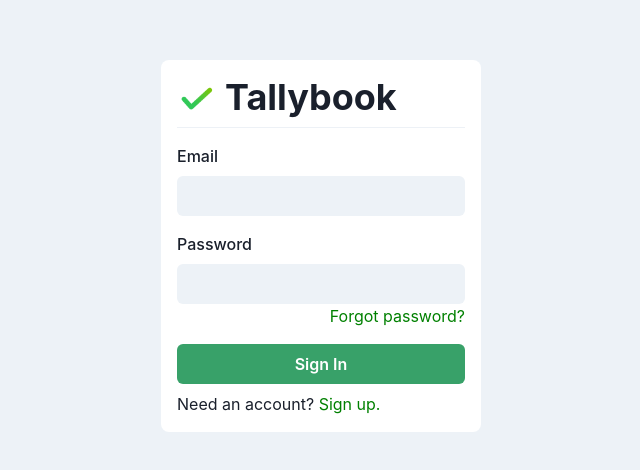
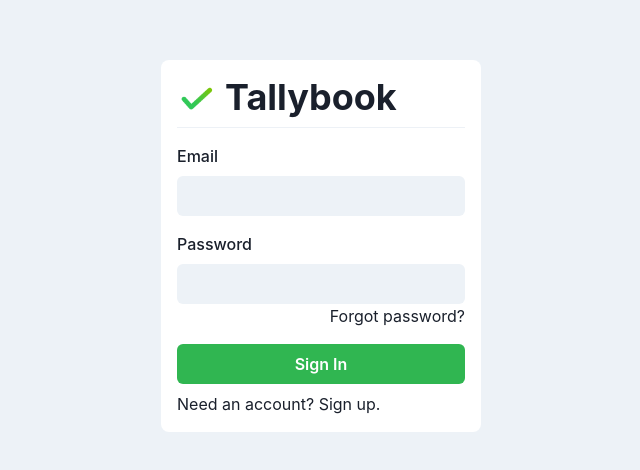
Before and after one commit to mbickers/tallybook, a React (Create React App) app in the folder web/: page /signin in a window 1280 px wide. Shown: the part 154-624 px from the top of the page, without its empty margins (319-959 px from the left). Built offline with nearby package versions, Linux system fonts and the light colour scheme; no server answers.

Commit message:
Added accent color

```diff
--- a/web/src/App.tsx
+++ b/web/src/App.tsx
@@ -1,7 +1,9 @@
 import {
   BrowserRouter, Routes, Route, Navigate,
 } from 'react-router-dom';
-import { Box, ChakraProvider, Heading } from '@chakra-ui/react';
+import {
+  Box, ChakraProvider, extendTheme, Heading,
+} from '@chakra-ui/react';
 import TallyDetail from './components/TallyDetail';
 import { FirebaseProvider } from './providers/FirebaseProvider';
 import Tallies from './pages/Tallies';
@@ -10,9 +12,26 @@ import SignUp from './pages/SignUp';
 import ForgotPassword from './pages/ForgotPassword';
 import ResetPassword from './pages/ResetPassword';
 
+const theme = extendTheme({
+  colors: {
+    accent: {
+      50: '#e2fdea',
+      100: '#bdf0cb',
+      200: '#98e6ac',
+      300: '#70da8b',
+      400: '#49cf6b',
+      500: '#30b651',
+      600: '#238e3e',
+      700: '#16652b',
+      800: '#083e18',
+      900: '#001602',
+    },
+  },
+});
+
 function App() {
   return (
-    <ChakraProvider>
+    <ChakraProvider theme={theme}>
       <FirebaseProvider>
         <Box bg="gray.100" minH="100vh">
           <BrowserRouter>
--- a/web/src/components/EditEntryModal.tsx
+++ b/web/src/components/EditEntryModal.tsx
@@ -37,7 +37,7 @@ export default function EditEntryModal({
               <ModalFooter>
                 <HStack>
                   <Button variant="ghost" mr="1rem" onClick={onClose}>Cancel</Button>
-                  <Button colorScheme="green" type="submit">
+                  <Button colorScheme="accent" type="submit">
                     {mode === 'Add' ? 'Add Entry' : 'Done'}
                   </Button>
                 </HStack>
--- a/web/src/components/TallyList.tsx
+++ b/web/src/components/TallyList.tsx
@@ -12,7 +12,7 @@ function TallyInput({ kind, value, updateValue }: { kind: TallyKind, value: numb
   switch (kind) {
     case TallyKind.Completion:
       if (value === 1) {
-        return <IconButton w="1rem" icon={<CheckIcon />} aria-label="complete tally" colorScheme="green" onClick={() => updateValue(0)} />;
+        return <IconButton w="1rem" icon={<CheckIcon />} aria-label="complete tally" colorScheme="accent" onClick={() => updateValue(0)} />;
       }
       return <IconButton w="1rem" icon={<CheckIcon />} aria-label="complete tally" variant="outline" onClick={() => updateValue(1)} />;
 
@@ -43,7 +43,7 @@ function TallyRow({ tally }: { tally: Tally }) {
 
   const location = useLocation().pathname;
   const detailLocation = `/tallies/${tally.id}`;
-  const linkProps = location === detailLocation ? { colorScheme: 'green', variant: 'solid' } : {};
+  const linkProps = location === detailLocation ? { colorScheme: 'accent', variant: 'solid' } : {};
 
   const updateTodayValue = (value: number) => {
     const otherEntries = entriesIncludesToday ? entries.slice(1) : entries;
--- a/web/src/pages/ResetPassword.tsx
+++ b/web/src/pages/ResetPassword.tsx
@@ -50,7 +50,7 @@ export default function ResetPassword() {
                     variant="filled"
                   />
                 </FormControl>
-                <Button type="submit" colorScheme="green" variant="solid" isFullWidth>
+                <Button type="submit" colorScheme="accent" variant="solid" isFullWidth>
                   Change Password
                 </Button>
               </VStack>
--- a/web/src/pages/SignIn.tsx
+++ b/web/src/pages/SignIn.tsx
@@ -55,10 +55,10 @@ export default function SignIn() {
                   />
                   <Flex direction="row">
                     <Spacer />
-                    <Link color="green" as={RouterLink} to="/forgot-password">Forgot password?</Link>
+                    <Link color="accent" as={RouterLink} to="/forgot-password">Forgot password?</Link>
                   </Flex>
                 </FormControl>
-                <Button type="submit" colorScheme="green" variant="solid" isFullWidth>
+                <Button type="submit" colorScheme="accent" variant="solid" isFullWidth>
                   Sign In
                 </Button>
               </VStack>
@@ -68,7 +68,7 @@ export default function SignIn() {
         <Text>
           Need an account?
           {' '}
-          <Link color="green" as={RouterLink} to="/signup">Sign up.</Link>
+          <Link color="accent" as={RouterLink} to="/signup">Sign up.</Link>
         </Text>
       </VStack>
     </Center>
--- a/web/src/pages/Tallies.tsx
+++ b/web/src/pages/Tallies.tsx
@@ -50,7 +50,7 @@ export default function Tallies() {
           <Outlet />
         </HStack>
         <Box position="fixed" bottom="1rem" right="calc(1rem + (100vw - 50rem) / 2)">
-          <Button leftIcon={<AddIcon />} colorScheme="green" onClick={onOpen}>Add a Tally</Button>
+          <Button leftIcon={<AddIcon />} colorScheme="accent" onClick={onOpen}>Add a Tally</Button>
           <EditTallyModal
             mode="Add"
             initialValues={{ name: '', kind: TallyKind.Completion }}
```
